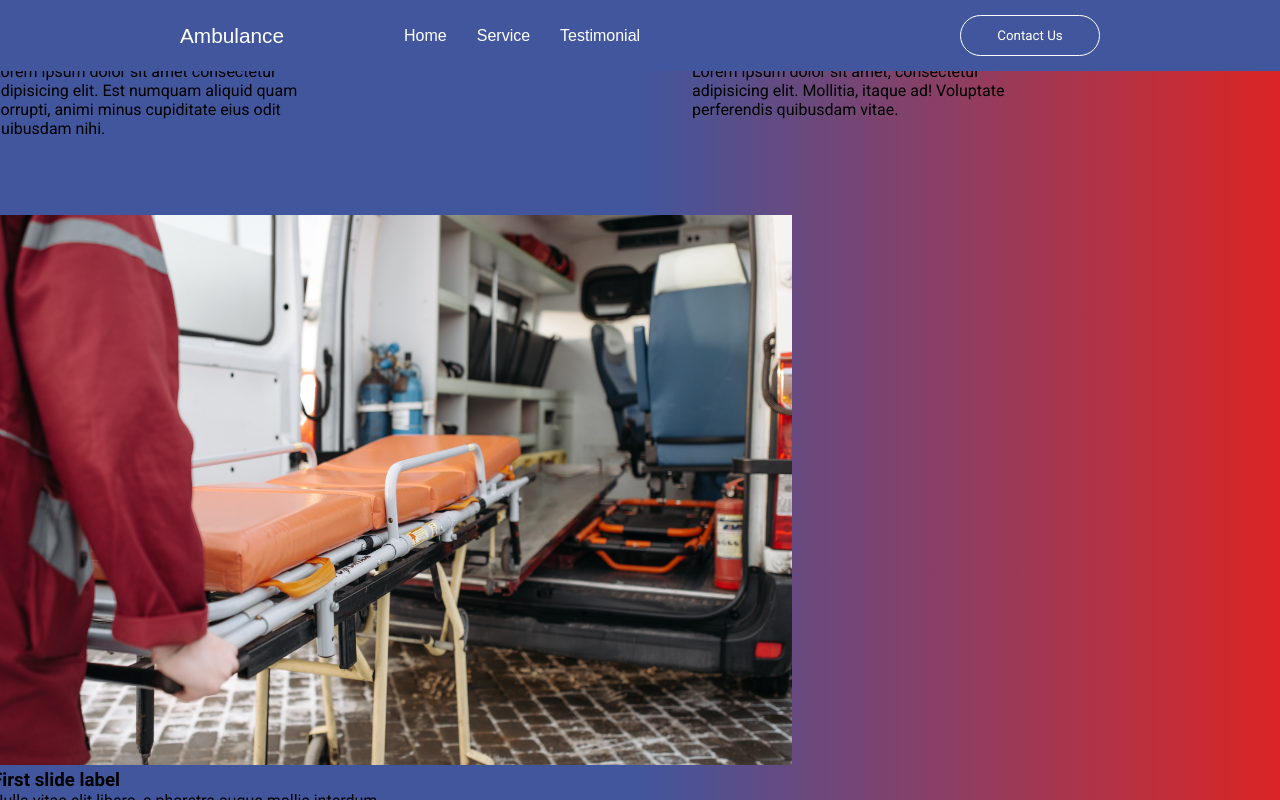
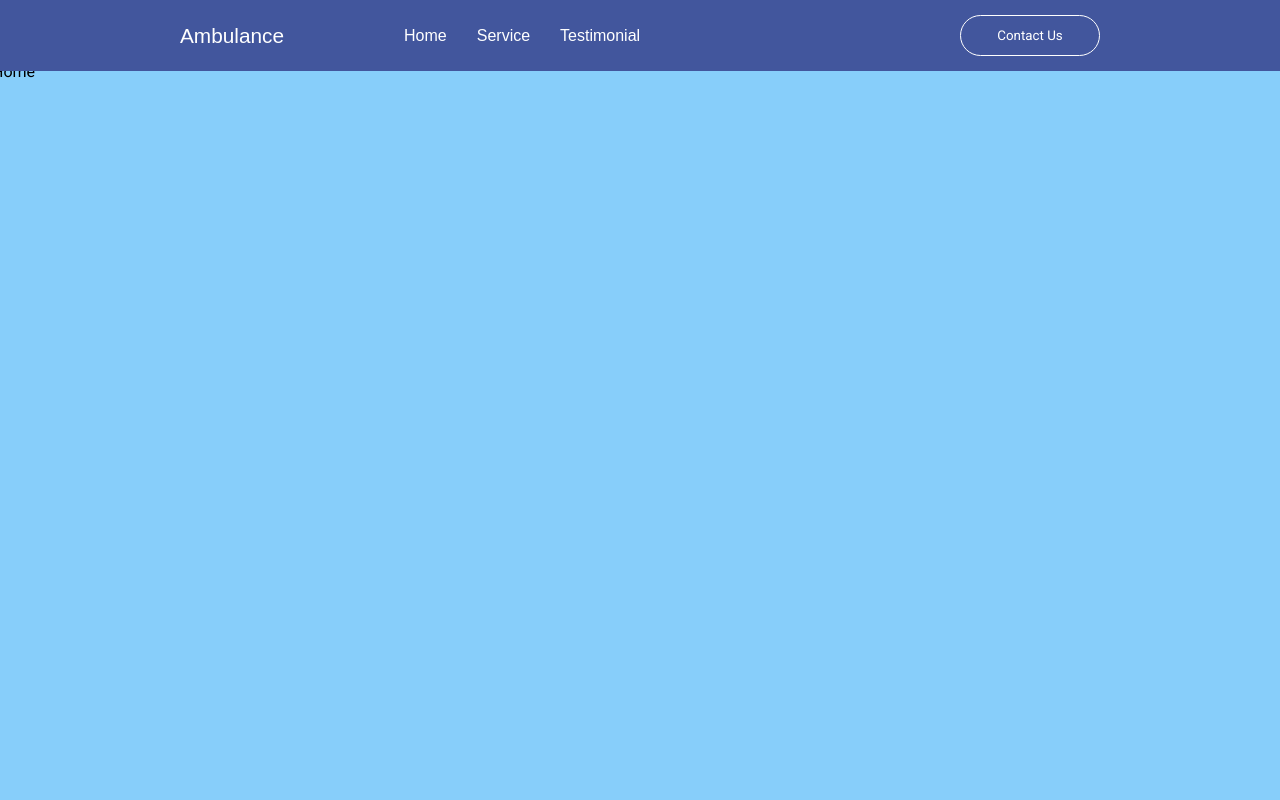
Before and after one commit to suryakantas/ambulance, a React (Create React App) app: page / in a window 1280 px wide. Built offline with nearby package versions, Linux system fonts and the light colour scheme.

Commit message:
Revert "Newupdate"

```diff
--- a/src/component/home/Home.jsx
+++ b/src/component/home/Home.jsx
@@ -1,60 +1,9 @@
 import "./home.scss"
-import { Carousel } from 'react-bootstrap';
 
 export default function Home() {
     return (
         <div className="home" id="home">
-            <div className="wrapper">
-                <div className="container">
-                    <div className="textContainer">
-                        <div className="left">
-                            <p>Lorem ipsum dolor sit amet consectetur adipisicing elit. Est numquam aliquid quam corrupti, animi minus cupiditate eius odit quibusdam nihi.</p>
-                        </div>
-                        <div className="right">
-                            <p>Lorem ipsum dolor sit amet, consectetur adipisicing elit. Mollitia, itaque ad! Voluptate perferendis quibusdam vitae.</p>
-                        </div>
-                    </div>
-                    <div className="videoContainer">
-                    <Carousel>
-                        <Carousel.Item>
-                            <img
-                            className="d-block w-100"
-                            src="assets/ambulance.jpg"
-                            alt="First slide"
-                            />
-                            <Carousel.Caption>
-                            <h3>First slide label</h3>
-                            <p>Nulla vitae elit libero, a pharetra augue mollis interdum.</p>
-                            </Carousel.Caption>
-                        </Carousel.Item>
-                        <Carousel.Item>
-                            <img
-                            className="d-block w-100"
-                            src="assets/img.jpg"
-                            alt="Second slide"
-                            />
-
-                            <Carousel.Caption>
-                            <h3>Second slide label</h3>
-                            <p>Lorem ipsum dolor sit amet, consectetur adipiscing elit.</p>
-                            </Carousel.Caption>
-                        </Carousel.Item>
-                        <Carousel.Item>
-                            <img
-                            className="d-block w-100"
-                            src="assets/mobile.jpg"
-                            alt="Third slide"
-                            />
-
-                            <Carousel.Caption>
-                            <h3>Third slide label</h3>
-                            <p>Praesent commodo cursus magna, vel scelerisque nisl consectetur.</p>
-                            </Carousel.Caption>
-                        </Carousel.Item>
-                        </Carousel>
-                    </div>
-                </div>
-            </div>
+            Home
         </div>
     )
 }
--- a/src/component/home/home.scss
+++ b/src/component/home/home.scss
@@ -1,48 +1,4 @@
 .home{
-    height: calc(100vh - 20px);
-    background: rgb(66,86,157);
-    background: linear-gradient(90deg, rgba(66,86,157,1) 50%, rgba(220,36,36,1) 100%);
+    background-color: lightskyblue;
     display: flex;
-
-    .wrapper{
-        display: flex;
-        flex-direction: column;
-        width: 100%;
-        height: 100%;
-        .container{
-                align-content: center;
-
-            .textContainer{
-                display: flex;
-                align-content: space-between;
-                .left{
-                    width: 350px;
-                    word-wrap: break-word;
-
-                    p{
-                        font-size: 16px;
-                    }
-                }
-                .right{
-                    width: 350px;
-                    word-wrap: break-word;
-                    margin-left: 350px;
-
-                    p{
-                        font-size: 16px;
-                    }
-                }
-            }
-            .videoContainer{
-                margin-top: 20px;
-                align-content: flex-end;
-                justify-content: center;
-
-                img{
-                    width: 800px;
-                    height: 550px;
-                }
-            }
-        }
-    }
 }
```
